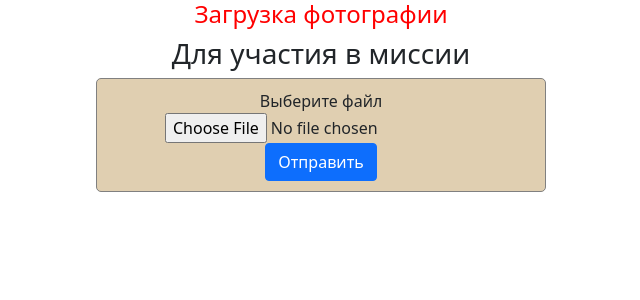
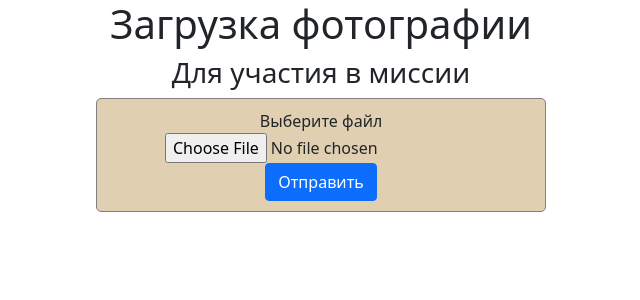
Before and after one commit to Tempays/u, a Flask app: page /sample_file_upload in a window 1280 px wide. Shown: the top 300 px of the page, without its empty margins (319-959 px from the left). Run offline with Flask 3, Linux system fonts and the light colour scheme.

Commit message:
Update style.css

```diff
--- a/static/style.css
+++ b/static/style.css
@@ -1,7 +1,3 @@
-h1 {
-    color: red;
-    font-size: 24px;
-}
 form.login_form {
     margin-left: auto;
     margin-right: auto;
```
